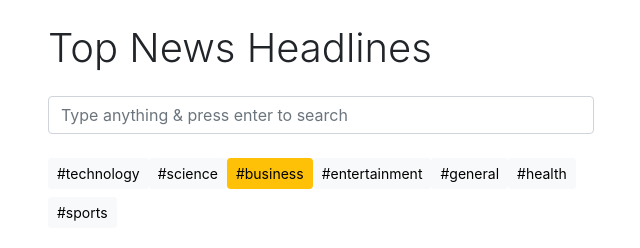
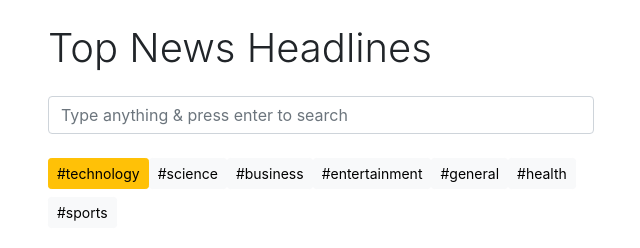
Before and after one commit to sajeebmahamed/top-headlines-react, a React (Create React App) app: page / in a window 1280 px wide. Shown: the top 248 px of the page, without its empty margins (319-959 px from the left). Built offline with nearby package versions, Linux system fonts and the light colour scheme; no server answers.

Commit message:
category wised changed

```diff
--- a/src/App.js
+++ b/src/App.js
@@ -7,7 +7,11 @@ import Pagination from './components/pagination';
 import { newsCategory } from './news';
 class App extends Component {
   state = {
-    news: []
+    news: [],
+    category: newsCategory.technology
+  }
+  changeCategory = (category) => {
+    this.setState({ category })
   }
 
   componentDidMount() {
@@ -28,7 +32,7 @@ class App extends Component {
       <div className="container">
         <div className="row">
           <div className='col-sm-6 offset-md-3'>
-            <Header category={newsCategory.business} />
+            <Header category={this.state.category} changeCategory={this.changeCategory} />
             <div className="d-flex">
               <p className='text-black-50'>
                 About {0} result found
--- a/src/components/header.jsx
+++ b/src/components/header.jsx
@@ -13,7 +13,7 @@ class Header extends Component {
         // TODO: Implement Later
     }
     render() {
-        const { category } = this.props
+        const { category, changeCategory } = this.props
         return (
             <div className='my-4'>
                 <h1 className='mb-4' style={{fontWeight: '300'}}>
@@ -32,13 +32,17 @@ class Header extends Component {
                         Object.keys(newsCategory).map((item) => {
                             if(category === newsCategory[item]) {
                                 return (
-                                    <button className='btn btn-sm btn-warning mr-2 mb-2'>
+                                    <button className='btn btn-sm btn-warning mr-2 mb-2'
+                                        onClick={() => changeCategory(newsCategory[item])}
+                                    >
                                         { `#${newsCategory[item]}` }
                                     </button>
                                 )
                             }
                             return (
-                                <button className='btn btn-sm btn-light mr-2 mb-2'>
+                                <button className='btn btn-sm btn-light mr-2 mb-2'
+                                    onClick={() => changeCategory(newsCategory[item])}
+                                >
                                     { `#${newsCategory[item]}` }
                                 </button>
                             )
```
Also changed, not shown: 1 other file (tests, documents, lock files or other folders).
